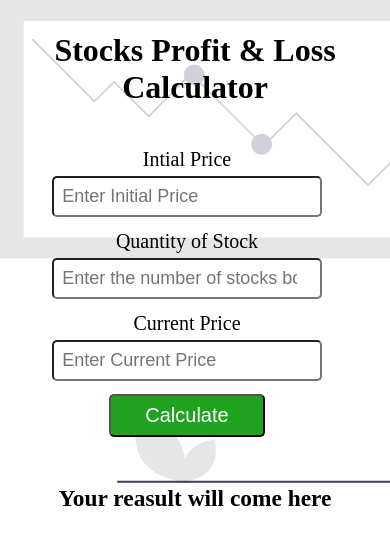
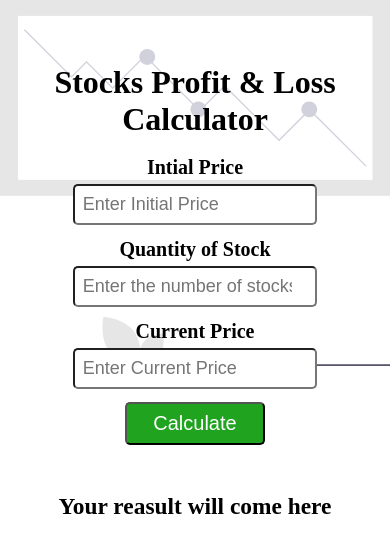
Before and after one commit to nurahamed/neogcamp, a plain HTML site: page lesson10/index.html in a window 390 px wide. Drawn offline with Linux system fonts and the light colour scheme.

Commit message:
refactor

```diff
--- a/lesson10/script.js
+++ b/lesson10/script.js
@@ -20,19 +20,19 @@ function submitHandler(){
 function calProfitLoss(initial, quantity, current){
     if(initial > current){
         // loss
-        var loss = (initial - current) * quantity;
+        var loss = (initial - current) * quantity.toFixed(2);
         var lossPercentage = ((loss/initial) *100).toFixed(2);
        showOutput(`The loss is ${loss} \n and loss percentage is ${lossPercentage}% `, `${msgColor = "red"}`)
     //    msgColor = "red"
     }else if(current>initial){
         //profit
-        var profit = (current - initial) * quantity;
+        var profit = (current - initial) * quantity.toFixed(2);
         var profitPercentage = ((profit/initial) * 100).toFixed(2);
        showOutput(`The profit is ${profit} \n and profit percentage is ${profitPercentage}% `, `${msgColor = "#03C988"}`)
 
     }else{
         // the rest logic
-        showOutput(`No pain no gain, no gain no pain${msgColor ="black"}`, `${msgColor = "black"}`);
+        showOutput(`No pain no gain, no gain no pain`, `${msgColor ="black"}`);
     }
 }
 
--- a/lesson10/style.css
+++ b/lesson10/style.css
@@ -1,111 +1,60 @@
-*{
+* {
   margin: 0;
   padding: 0;
 }
 body {
   background-image: url("/images/home.svg");
   background-repeat: no-repeat;
-    background-size: cover;
-
+  background-size: 140%;
+  height: 100vh;
 }
-h1{
+.err{
+    color: red;
+}
+h1 {
   text-align: center;
-    margin: 2rem;
-}
-h1{
+  margin: 4rem 0rem 0rem;
   padding-bottom: 10px;
 }
-.main{
-    width: 90%;
+
+.main {
+  width: 88%;
   padding: 1rem;
+  margin: 5%;
+  margin-top: 2%;
   display: flex;
   flex-direction: row;
 }
 
-.firstHlf{
+.firstHlf {
   width: 50%;
   display: flex;
   flex-direction: column;
-    margin-right: 1rem;
   gap: 5px;
   align-items: center;
   justify-content: center;
 }
-.firstHlf input{
+.firstHlf input {
   width: 80%;
   margin-bottom: 0.5rem;
   border-radius: 5px;
   padding: 8px;
   font-size: 18px;
 }
-.firstHlf label{
-    font-size: 20px;
+.firstHlf label {
+  font-size: 22px;
+  font-weight: bolder;
 }
 
-.secondHalf{
+.secondHalf {
   display: flex;
   align-items: center;
   justify-content: center;
   width: 50%;
   font-size: 20px;
-
 }
 
-button{
-    border-radius: 5px;
-    width: 50%;
-    padding: 8px;
-    cursor: pointer;
-    background-color: rgb(32, 164, 32);
-    color: white;
-    font-size: 20px;
-}
-.err{
-    color: red;
-}
-/* .msgColor{
-    color: "";
-} */
-@media screen and (max-width: 600px) {
-
-    .main{
-        width: 100%;
-        padding: 0rem;
-        display: flex;
-        flex-direction: column;
-        align-items: center;
-    }
-    .firstHlf{
-        width: 80%;
-        display: flex;
-        flex-direction: column;
-        margin-bottom: 3rem;
-        gap: 5px;
-        align-items: center;
-        justify-content: center;
-    }
-    .firstHlf input{
-        width: 80%;
-        margin-bottom: 0.5rem;
-        border-radius: 5px;
-        padding: 8px;
-        font-size: 18px;
-    }
-    .firstHlf label{
-        font-size: 20px;
-    }
-
-    .secondHalf{
-        width: 80%;
-        display: flex;
-        align-items: center;
-        justify-content: center;
-
-        font-size: 20px;
-
-    }
-
-    button{
+button {
   border-radius: 5px;
   width: 50%;
   padding: 8px;
@@ -115,5 +64,50 @@ button{
   font-size: 20px;
 }
 
+@media screen and (max-width: 600px) {
+  .main {
+    width: 90%;
+    padding: 0rem;
+    display: flex;
+    flex-direction: column;
+    align-items: center;
+  }
+  .firstHlf {
+    width: 80%;
+    display: flex;
+    flex-direction: column;
+    margin-bottom: 3rem;
+    gap: 5px;
+    align-items: center;
+    justify-content: center;
+  }
+  .firstHlf input {
+    width: 80%;
+    margin-bottom: 0.5rem;
+    border-radius: 5px;
+    padding: 8px;
+    font-size: 18px;
+  }
+  .firstHlf label {
+    font-size: 20px;
+  }
 
+  .secondHalf {
+    width: 80%;
+    display: flex;
+    align-items: center;
+    justify-content: center;
+
+    font-size: 20px;
   }
+
+  button {
+    border-radius: 5px;
+    width: 50%;
+    padding: 8px;
+    cursor: pointer;
+    background-color: rgb(32, 164, 32);
+    color: white;
+    font-size: 20px;
+  }
+}
```
Lines whose indentation alone changed are shown as unchanged.
